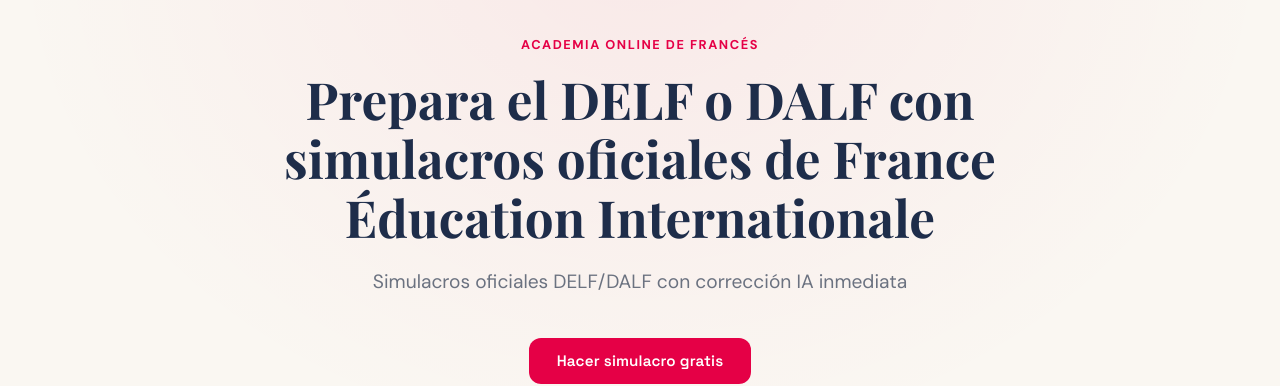
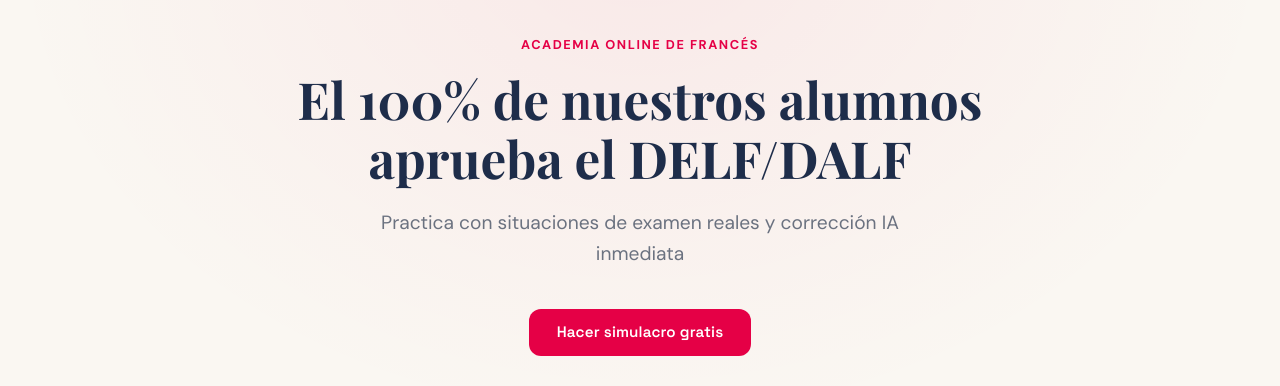
Before and after one commit to juanlatregua/siteholabonjour2510, a Next.js app: page / in a window 1280 px wide. Shown: the part 126-512 px from the top of the page. Built offline with nearby package versions, Linux system fonts and the light colour scheme; no server answers; a web font is replaced by a local one.

Commit message:
copy: update homepage hero — 100% pass rate claim + cleaner subtitle
Co-Authored-By: Claude Opus 4.6 <noreply@anthropic.com>

```diff
--- a/src/app/(cinematic)/page.tsx
+++ b/src/app/(cinematic)/page.tsx
@@ -5,14 +5,14 @@ import GoldButton from "@/components/cinematic/GoldButton";
 import CinematicSection from "@/components/cinematic/CinematicSection";
 
 export const metadata: Metadata = {
-  title: "Prepara el DELF o DALF — HolaBonjour | Simulacros oficiales gratis",
+  title: "HolaBonjour — El 100% de nuestros alumnos aprueba el DELF/DALF",
   description:
-    "Simulacros oficiales DELF/DALF de France Éducation Internationale con corrección IA inmediata. A2, B1, B2, C1, C2 disponibles gratis.",
+    "Practica con situaciones de examen reales y corrección IA inmediata. Simulacros DELF/DALF A2, B1, B2, C1, C2 disponibles gratis.",
   alternates: { canonical: "/" },
   openGraph: {
-    title: "Prepara el DELF o DALF — HolaBonjour",
+    title: "HolaBonjour — El 100% de nuestros alumnos aprueba el DELF/DALF",
     description:
-      "Simulacros oficiales DELF/DALF de France Éducation Internationale con corrección IA inmediata.",
+      "Practica con situaciones de examen reales y corrección IA inmediata.",
     url: "https://holabonjour.es/",
     siteName: "HolaBonjour",
     locale: "es_ES",
@@ -168,7 +168,7 @@ export default function HomePage() {
               color: "#1e2d4a",
             }}
           >
-            Prepara el DELF o DALF con simulacros oficiales de France Éducation Internationale
+            El 100% de nuestros alumnos aprueba el DELF/DALF
           </h1>
           <p
             style={{
@@ -181,7 +181,7 @@ export default function HomePage() {
               marginRight: "auto",
             }}
           >
-            Simulacros oficiales DELF/DALF con corrección IA inmediata
+            Practica con situaciones de examen reales y corrección IA inmediata
           </p>
           <div
             style={{
```
